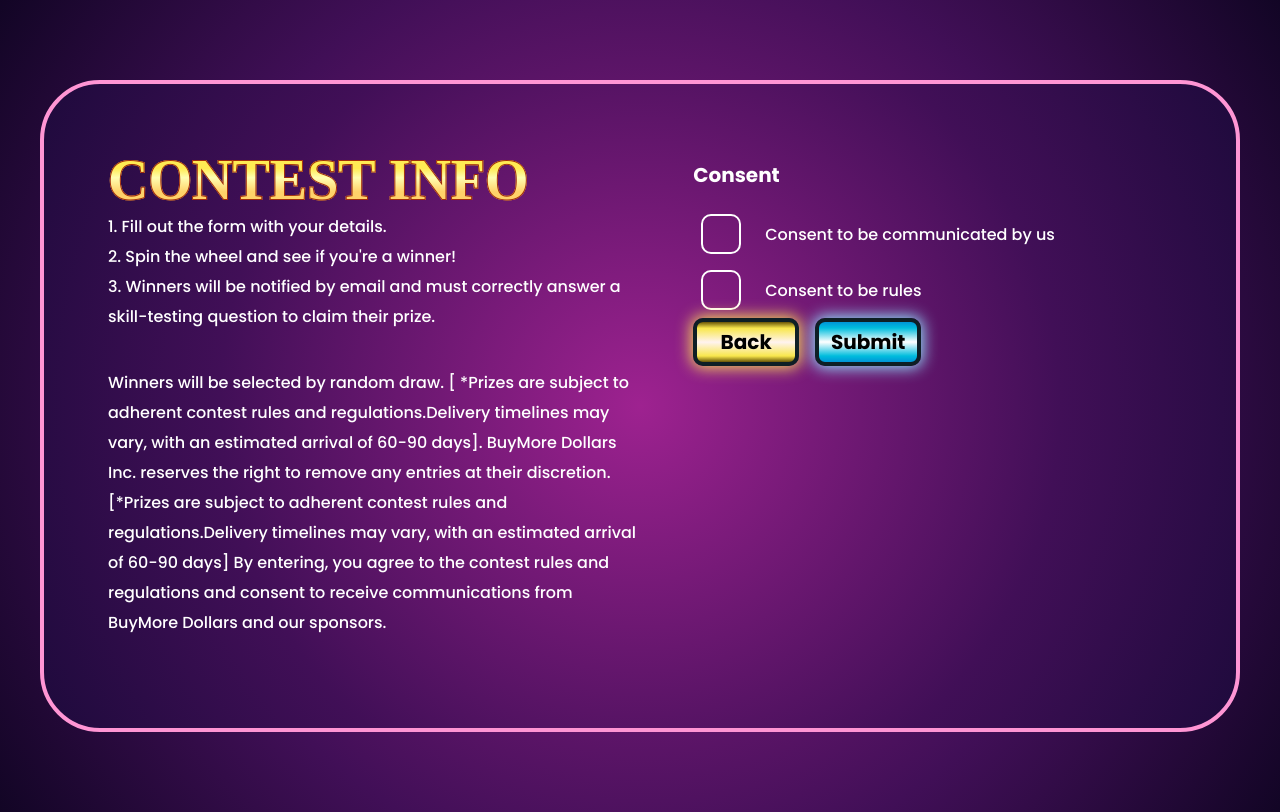
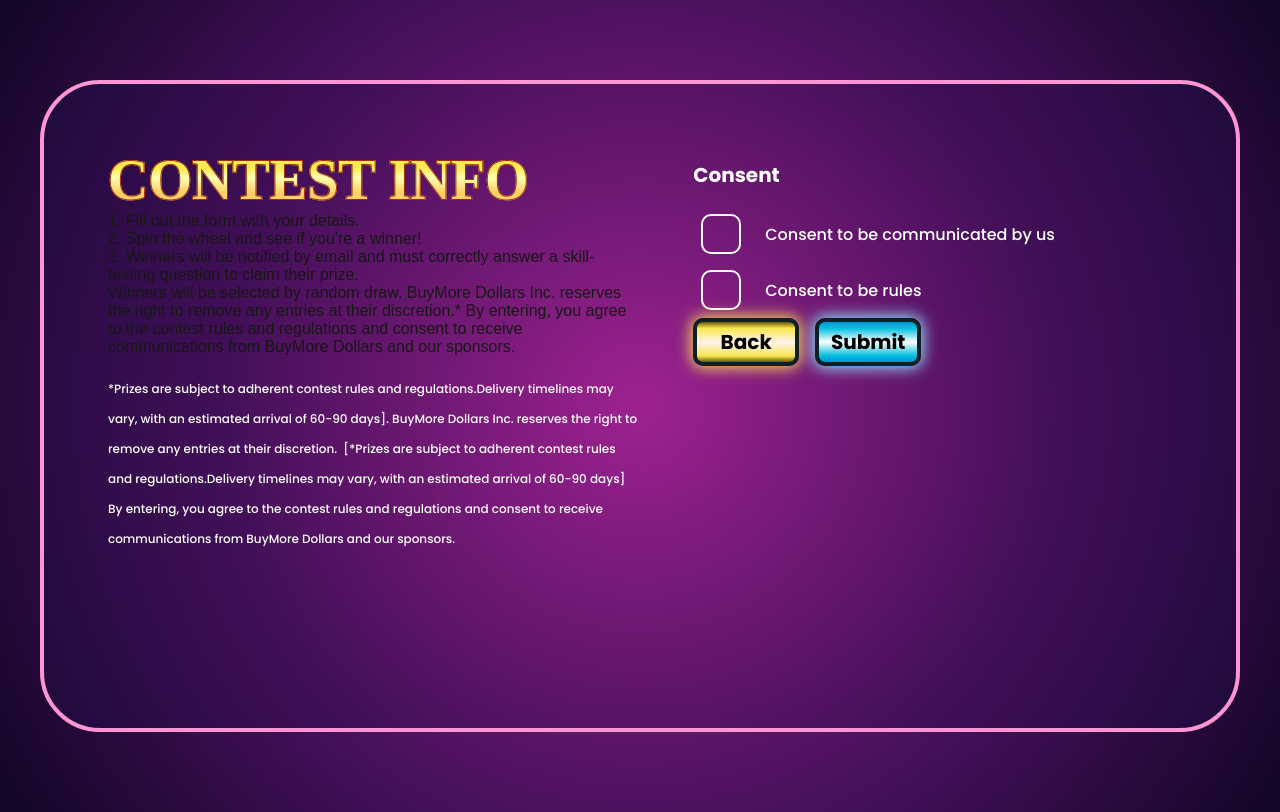
Before and after one commit to JacobSkraps/spinwin, a Next.js app: page /form/consentForm in a window 1280 px wide. Built offline with nearby package versions, Linux system fonts and the light colour scheme.

Commit message:
Stoopid stuff

```diff
--- a/src/app/(pages)/form/consentForm/page.jsx
+++ b/src/app/(pages)/form/consentForm/page.jsx
@@ -39,10 +39,12 @@
 
     const [parentBirthday, setParentBirthday] = useState('');
 
+    const addPeopleForm = document.querySelector('.add');
+
 
     useEffect(() => {
         // Retrieve birthday from local storage
-        const storedType = localStorage.getItem('type');
+        const storedType = localStorage.getItem('accountType');
         setType(storedType);
         const storedBirthday = localStorage.getItem('birthday');
         setBirthday(storedBirthday);
@@ -60,7 +62,7 @@
         setAddressTwo(storedAddressTwo);
         const storedPostal = localStorage.getItem('postal');
         setPostal(storedPostal);
-        if(type == "Child"){
+        if(storedType == "Child"){
             const storedParentBirthday = localStorage.getItem('parentBirthday');
             setParentBirthday(storedParentBirthday);
         }
@@ -68,7 +70,6 @@
     // }, []);
 
     // useEffect(() => {
-        const addPeopleForm = document.querySelector('.add');
         if (addPeopleForm) {
             addPeopleForm.addEventListener('submit', (e) => {
                 if(type == "Child"){
@@ -120,9 +121,46 @@
         e.preventDefault();
 
         // Add to Firestore
-        await addDoc(colRef, {
-            dateOfBirth: birthday,
-        });
+        // await addDoc(colRef, {
+        //     dateOfBirth: birthday,
+        // });
+        console.log(`${type}`)
+        if(type == "Child"){
+            e.preventDefault();
+            await addDoc(colRef, {
+                accountType: type,
+                childDateOfBirth: birthday,
+
+                guardianFirstName: firstName,
+                guardianLastName: lastName,
+                guardianPhone: phone,
+                guardianEmail: email,
+                guardianAddressOne: addressOne,
+                guardianAddressTwo: addressTwo,
+                guardianPostal: postal,
+
+                guardianDateOfBirth: parentBirthday,
+            }).then(() => {
+                addPeopleForm.reset();
+            });
+        }
+        if(type == "Adult"){
+            e.preventDefault();
+            await addDoc(colRef, {
+                accountType: type,
+                dateOfBirth: birthday,
+
+                firstName: firstName,
+                lastName: lastName,
+                phone: phone,
+                email: email,
+                addressOne: addressOne,
+                addressTwo: addressTwo,
+                postal: postal,
+            }).then(() => {
+                addPeopleForm.reset();
+            });
+        }
 
         // Clear local storage
         localStorage.removeItem('birthday');
--- a/src/app/(pages)/form/layout.jsx
+++ b/src/app/(pages)/form/layout.jsx
@@ -32,13 +32,19 @@
 
         </div>
         <div>
-          <p className="paragraphText"> 1. Fill out the form with your details.</p>
-          <p className="paragraphText"> 2. Spin the wheel and see if you're a winner!</p>
-          <p className="paragraphText"> 3. Winners will be notified by email and must correctly answer a skill-testing question to claim their prize.</p> <br />
+          <p className="paragraphText"> </p>
+          <p>
+            1. Fill out the form with your details.<br/>
+            2. Spin the wheel and see if you're a winner!<br/>
+            3. Winners will be notified by email and must correctly answer a skill-testing question to claim their prize.<br/>
+          </p>
+          <p>
+          Winners will be selected by random draw. BuyMore Dollars Inc. reserves the right to remove any entries at their discretion.* By entering, you agree to the contest rules and regulations and consent to receive communications from BuyMore Dollars and our sponsors.
+          </p>
         </div> <br />
-        <div>
-          <p className="paragraphText"> Winners will be selected by random draw.
-            [ *Prizes are subject to adherent contest rules and regulations.Delivery timelines may vary, with an estimated arrival of 60-90 days]. BuyMore Dollars Inc. reserves the right to remove any entries at their discretion.  [*Prizes are subject to adherent contest rules and regulations.Delivery timelines may vary, with an estimated arrival of 60-90 days] By entering, you agree to the contest rules and regulations and consent to receive communications from BuyMore Dollars and our sponsors.
+        <div id="formSidingBodyParagraph">
+          <p className="paragraphText bottom">
+            *Prizes are subject to adherent contest rules and regulations.Delivery timelines may vary, with an estimated arrival of 60-90 days]. BuyMore Dollars Inc. reserves the right to remove any entries at their discretion.  [*Prizes are subject to adherent contest rules and regulations.Delivery timelines may vary, with an estimated arrival of 60-90 days] By entering, you agree to the contest rules and regulations and consent to receive communications from BuyMore Dollars and our sponsors.
           </p>
         </div>
       </div>
--- a/src/app/globals.css
+++ b/src/app/globals.css
@@ -96,6 +96,10 @@
   color: white;
   /* max-width: 40%; */
 }
+.bottom{
+  /* align-self: flex-end; */
+  font-size: 12px;
+}
 
 #formBody{
   width: 1200px;
@@ -113,9 +117,16 @@
 }
 #formSiding{
   width: 50%;
+  display: flex;
+  flex-direction: column;
 }
 #formContent{
   width: 45%;
+}
+#formSidingBodyParagraph{
+  display: flex;
+  flex-direction: column;
+  justify-content: space-between;
 }
 form{
   display: flex;
```
